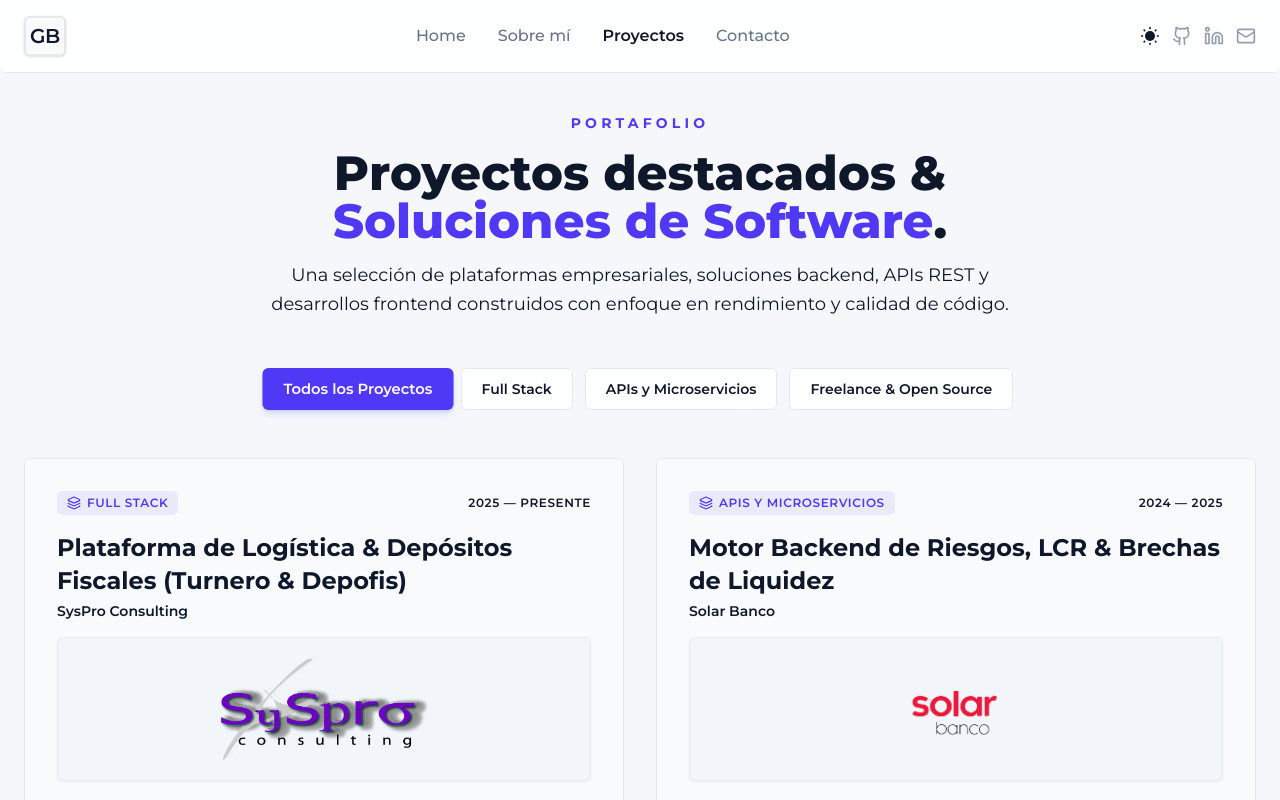
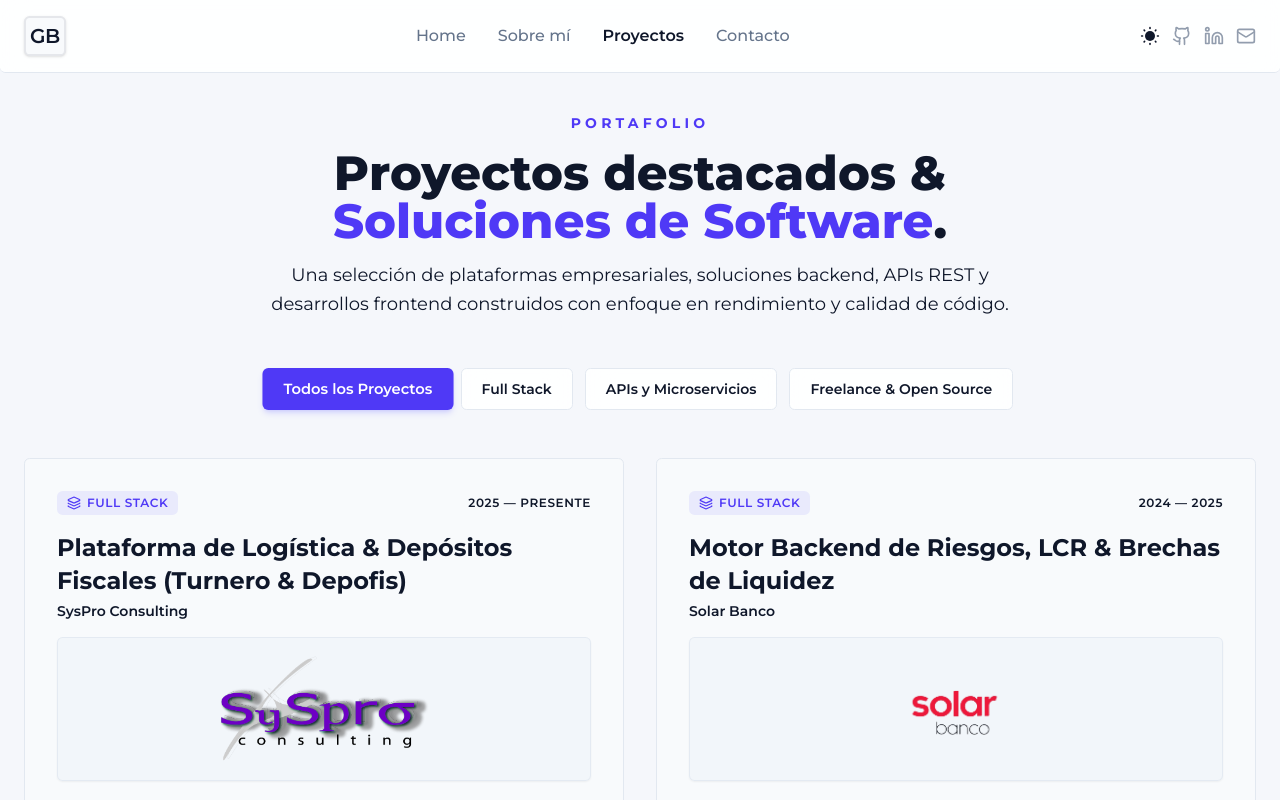
Before and after one commit to GustavoBaranda/Portfolio, a Next.js app: page /projects in a window 1280 px wide. Shown: the top 800 px of the page. Built offline with nearby package versions, Linux system fonts and the light colour scheme; no server answers.

Commit message:
fix(projects): update Solar Banco category to Full Stack

```diff
--- a/src/data/projectsData.js
+++ b/src/data/projectsData.js
@@ -26,8 +26,8 @@ export const PROJECTS = [
   {
     id: "solar-banco-etl",
     title: "Motor Backend de Riesgos, LCR & Brechas de Liquidez",
-    category: "apis",
-    categoryLabel: "APIs y Microservicios",
+    category: "full-stack",
+    categoryLabel: "Full Stack",
     company: "Solar Banco",
     period: "2024 — 2025",
     summary:
```
